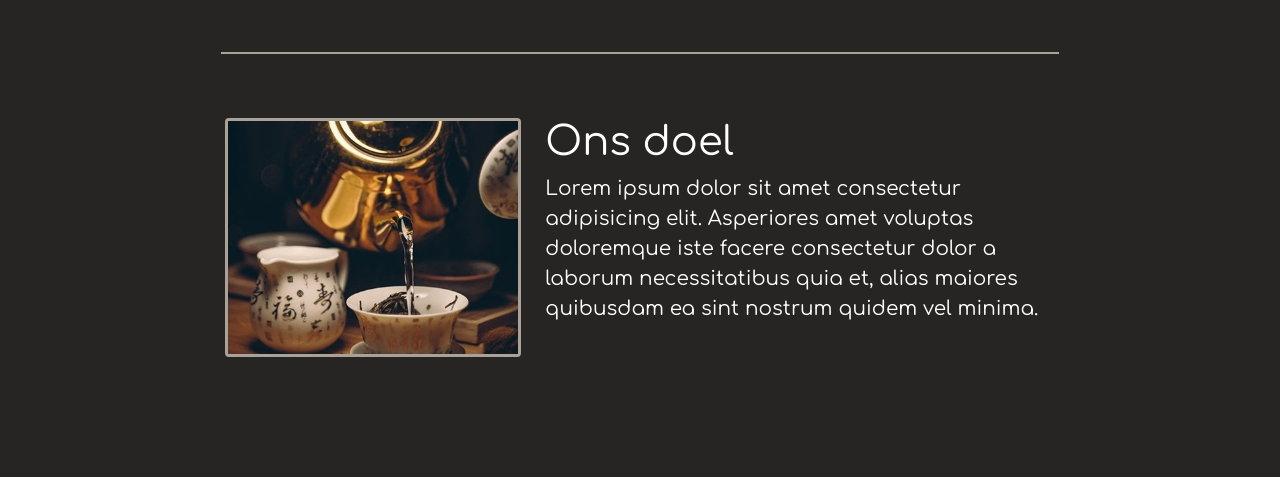
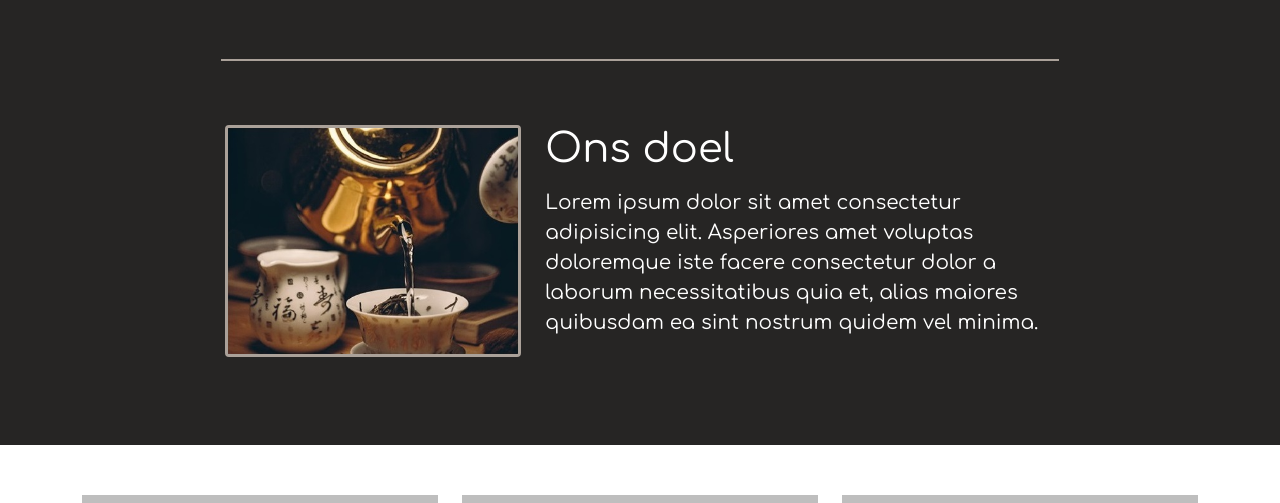
Before and after one commit to DevKing472/Vue-Shopify-Template, a Vue app: page / in a window 1280 px wide. Shown: the part 1419-1922 px from the top of the page. Built offline with nearby package versions, Linux system fonts and the light colour scheme; grey boxes are pictures that could not be loaded.

Commit message:
Minor change to resposiveness second row of main context of home

```diff
--- a/src/components/HomeMain.vue
+++ b/src/components/HomeMain.vue
@@ -15,11 +15,11 @@
       </div>
     </div>
     <hr class="col-lg-8 offset-lg-2 col-10 offset-1" />
-    <div class="row py-5">
+    <div class="row pt-5 pb-3">
       <div class="col-lg-3 offset-lg-2 col-10 offset-1 mb-5">
         <img src="../../non-code/thee2-home.jpg" width="100%" />
       </div>
-      <div class="col-lg-5 offset-lg-0 col-10 offset-1">
+      <div class="col-lg-5 offset-lg-0 col-10 offset-1 pb-0 mb-0">
         <h1>Ons doel</h1>
         <p>
           Lorem ipsum dolor sit amet consectetur adipisicing elit. Asperiores
@@ -45,7 +45,7 @@ main {
 }
 
 h1 {
-  margin-bottom: 5;
+  margin-bottom: 15px;
 }
 
 hr {
```
Also changed, not shown: non-code/thee2-home.jpg.
